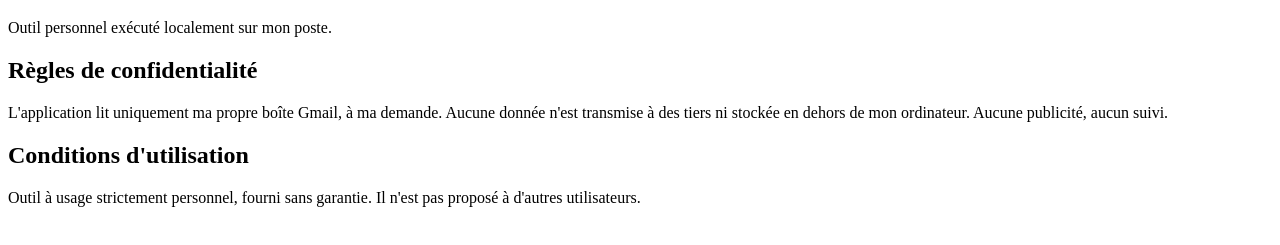
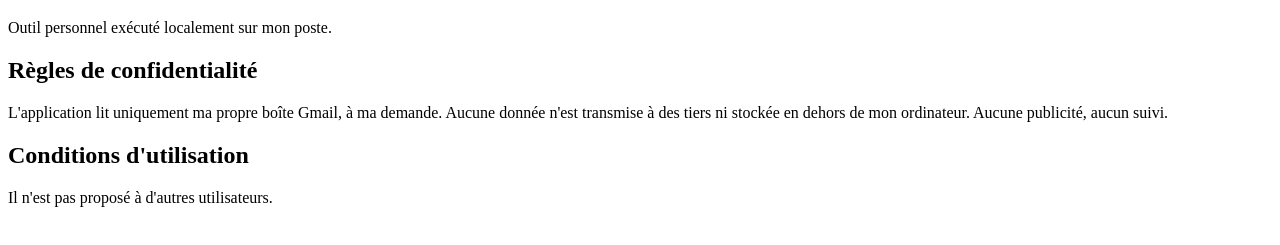
Before and after one commit to younek-glitch/younek-glitch.github.io, a plain HTML site: page index.html in a window 1280 px wide. Shown: the part 61-306 px from the top of the page. Drawn offline with Linux system fonts and the light colour scheme.

Commit message:
Update index.html

```diff
--- a/index.html
+++ b/index.html
@@ -4,4 +4,4 @@
 <h2>Règles de confidentialité</h2>
 <p>L'application lit uniquement ma propre boîte Gmail, à ma demande. Aucune donnée n'est transmise à des tiers ni stockée en dehors de mon ordinateur. Aucune publicité, aucun suivi.</p>
 <h2>Conditions d'utilisation</h2>
-<p>Outil à usage strictement personnel, fourni sans garantie. Il n'est pas proposé à d'autres utilisateurs.</p>
+<p>Il n'est pas proposé à d'autres utilisateurs.</p>
```
